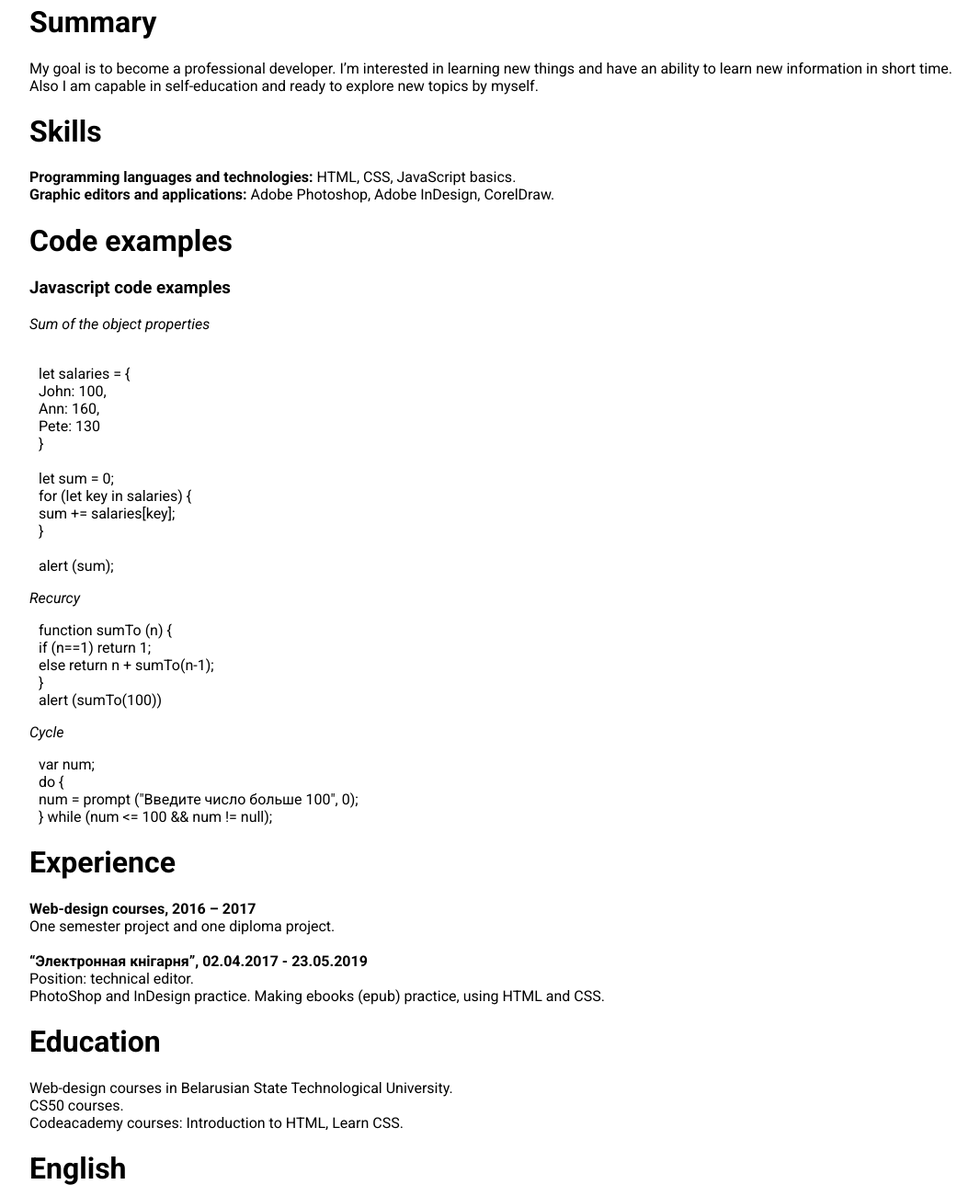
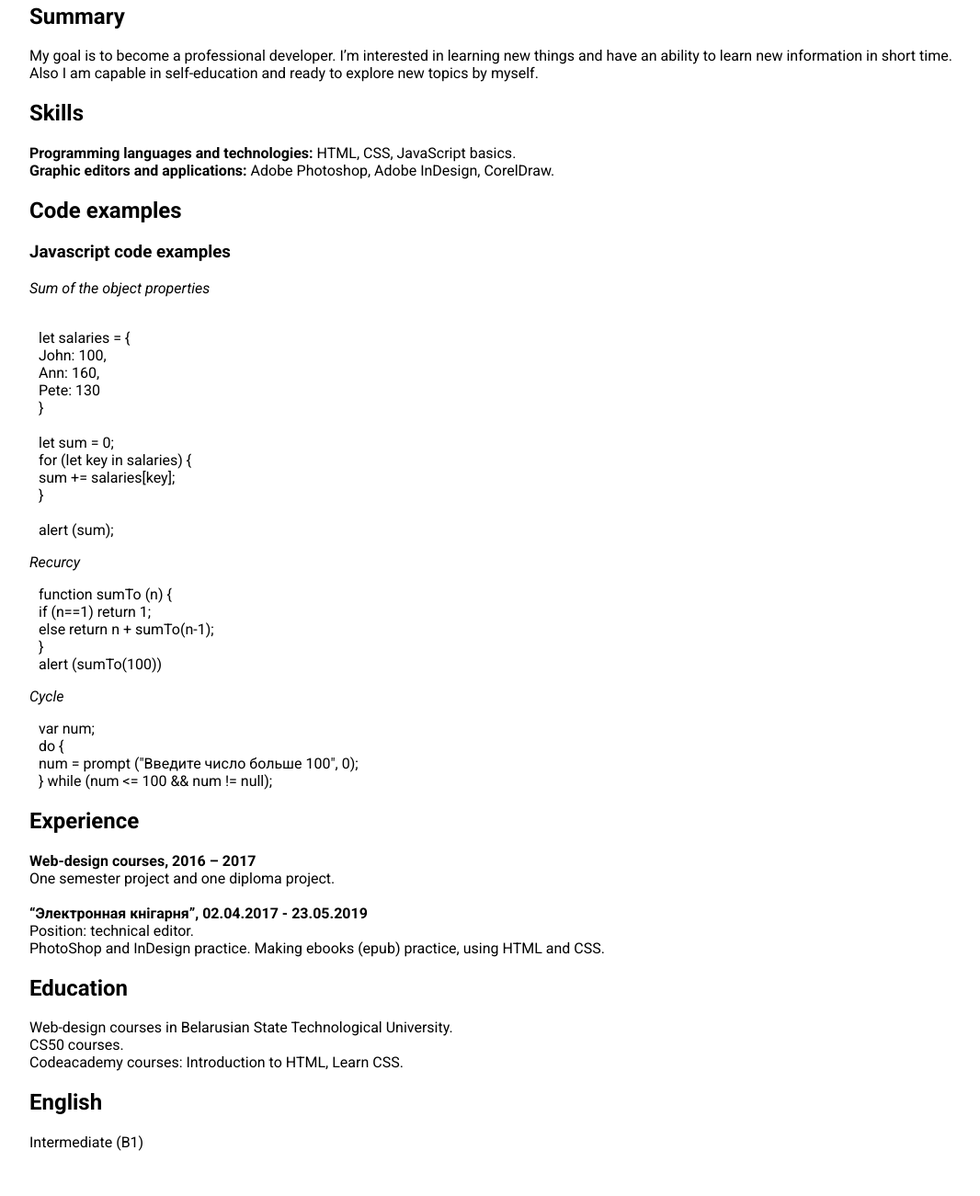
Before and after one commit to HelenaWalker/rsschool-cv, a plain HTML site: page index.html in a window 1280 px wide. Shown: the part 379-1680 px from the top of the page at 92% size, without its empty margins (96-1162 px from the left). After the commit the page ends 1631 px from the top, so only its background shows below. Drawn offline with Linux system fonts and the light colour scheme.

Commit message:
fix: fix code mistakes

```diff
--- a/index.html
+++ b/index.html
@@ -1,10 +1,10 @@
 <!DOCTYPE html>
-<html>
+<html lang="en">
 
   <head>
 
     <title>Resume</title>
-
+    <meta charset="utf-8">
     <link href="https://fonts.googleapis.com/css?family=Roboto:400,400i,700" rel="stylesheet">
     <link href="style.css" type="text/css" rel="stylesheet">
 
@@ -15,22 +15,21 @@
   <header>
     <h1>Alena Tarhoutsava</h1>
 
-  <img src="AlenaTarhoutsava.jpg" />
+    <img src="AlenaTarhoutsava.jpg" alt="Alena Tarhoutsava"/>
 
     <p><strong>Email:</strong> elena.torgovtseva@gmail.com<br><strong>Telephone number</strong>: +375298007592<br><strong>GitHub</strong>: https://github.com/HelenaWalker</p>
   </header>
 
-  <h1>Summary</h1>
+  <h2>Summary</h2>
 
   <p>My goal is to become a professional developer. I’m interested in learning new things and have an ability to learn new information in short time. Also I am capable in self-education and ready to explore new topics by myself.</p>
 
-  <h1>Skills</h1>
+  <h2>Skills</h2>
 
   <p><strong>Programming languages and technologies:</strong> HTML, CSS, JavaScript basics.<br><strong>Graphic editors and applications:</strong> Adobe Photoshop, Adobe InDesign, CorelDraw.</p>
 
-  <h1>Code examples</h1>
+  <h2>Code examples</h2>
 
-  <div>
   <h3>Javascript code examples</h3>
 
   <em>Sum of the object properties</em><br><br>
@@ -69,19 +68,19 @@
       num = prompt ("Введите число больше 100", 0);<br>
     } while (num &lt;= 100 && num != null);
 </p>
- </div>
 
-  <h1>Experience</h1>
+
+  <h2>Experience</h2>
 
   <p><strong>Web-design courses, 2016 – 2017</strong><br>One semester project and one diploma project.<br><br>
   <strong>“Электронная кнігарня”, 02.04.2017 - 23.05.2019</strong><br>Position: technical editor.<br>PhotoShop and InDesign practice. Making ebooks (epub) practice, using HTML and CSS.</p>
 
-  <h1>Education</h1>
+  <h2>Education</h2>
   <p>Web-design courses in Belarusian State Technological University.<br>
   CS50 courses.<br>
   Codeacademy courses: Introduction to HTML, Learn CSS.</p>
 
-  <h1>English</h1>
+  <h2>English</h2>
 
 Intermediate (B1)
 </body>
```
Lines whose indentation alone changed are shown as unchanged.
